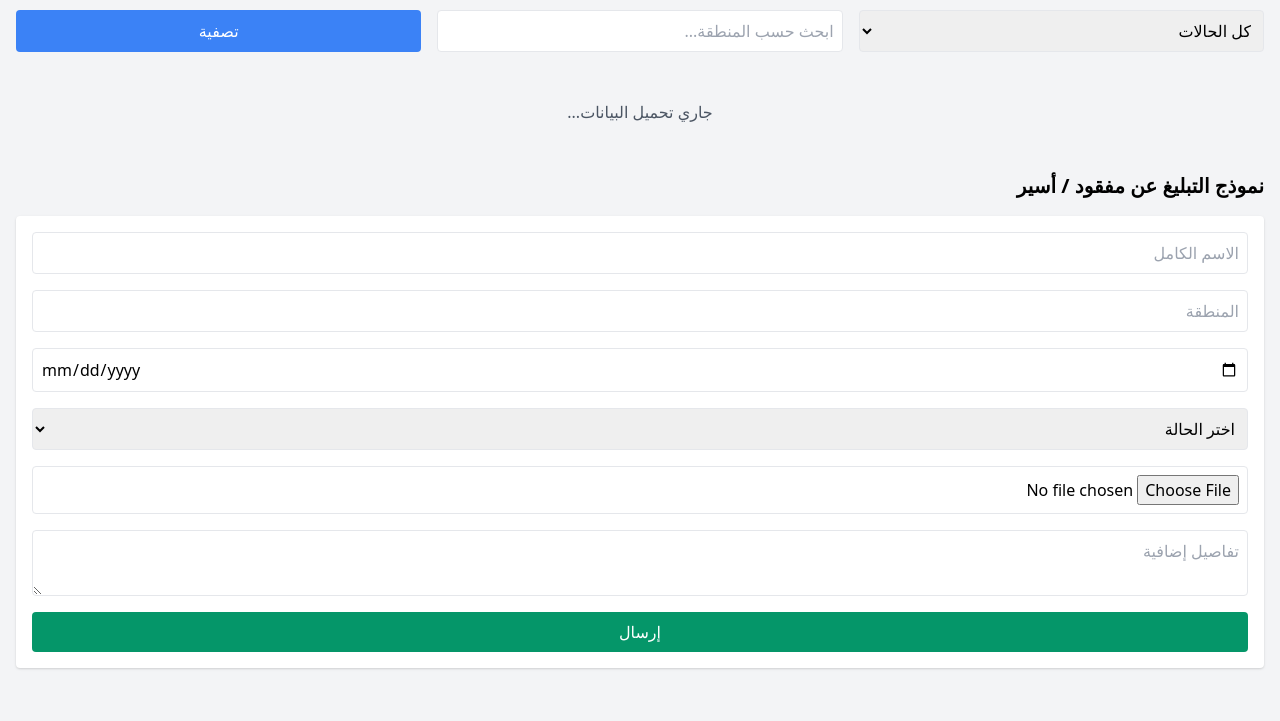
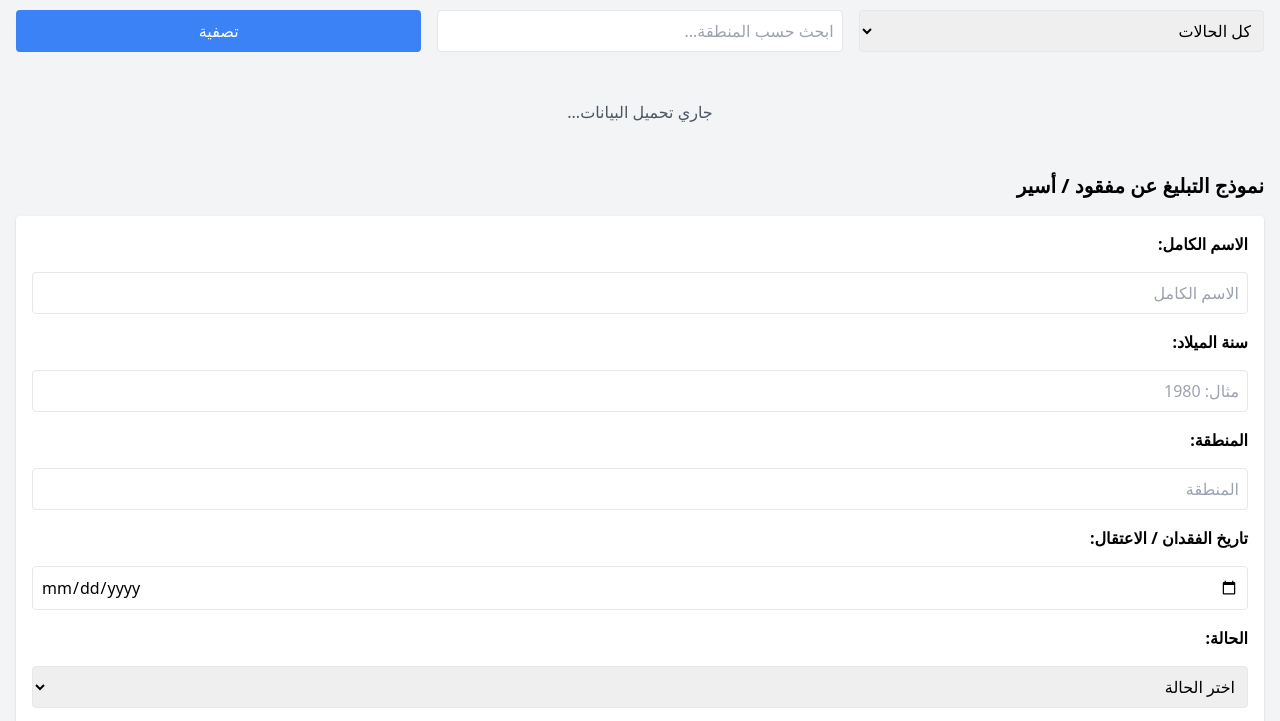
Before and after one commit to mdechr91/mafqood, a plain HTML site: page index.html in a window 1280 px wide. Shown: the part 70-791 px from the top of the page. Drawn offline with nearby package versions, Linux system fonts and the light colour scheme; no server answers.

Commit message:
index.html

```diff
--- a/index.html
+++ b/index.html
@@ -72,16 +72,38 @@
   <section class="p-4">
     <h2 class="text-xl font-bold mb-4">نموذج التبليغ عن مفقود / أسير</h2>
     <form id="reportForm" class="grid grid-cols-1 gap-4 bg-white p-4 rounded shadow">
-      <input type="text" name="name" placeholder="الاسم الكامل" class="p-2 border rounded" required>
-      <input type="text" name="location" placeholder="المنطقة" class="p-2 border rounded" required>
-      <input type="date" name="date" placeholder="تاريخ الفقدان / الاعتقال" class="p-2 border rounded" required>
-      <select name="status" class="p-2 border rounded" required>
+      <!-- Label and field for full name -->
+      <label class="font-semibold" for="name">الاسم الكامل:</label>
+      <input id="name" type="text" name="name" placeholder="الاسم الكامل" class="p-2 border rounded" required>
+
+      <!-- Label and field for birth year -->
+      <label class="font-semibold" for="birthYear">سنة الميلاد:</label>
+      <input id="birthYear" type="number" name="birthYear" placeholder="مثال: 1980" class="p-2 border rounded">
+
+      <!-- Label and field for location -->
+      <label class="font-semibold" for="location">المنطقة:</label>
+      <input id="location" type="text" name="location" placeholder="المنطقة" class="p-2 border rounded" required>
+
+      <!-- Label and field for date of missing/arrest -->
+      <label class="font-semibold" for="date">تاريخ الفقدان / الاعتقال:</label>
+      <input id="date" type="date" name="date" placeholder="تاريخ الفقدان / الاعتقال" class="p-2 border rounded" required>
+
+      <!-- Label and field for status -->
+      <label class="font-semibold" for="status">الحالة:</label>
+      <select id="status" name="status" class="p-2 border rounded" required>
         <option value="">اختر الحالة</option>
         <option value="مفقود">مفقود</option>
         <option value="أسير">أسير</option>
       </select>
-      <input type="file" name="image" class="p-2 border rounded" accept="image/*" required>
-      <textarea name="details" placeholder="تفاصيل إضافية" class="p-2 border rounded"></textarea>
+
+      <!-- Label and field for image upload -->
+      <label class="font-semibold" for="image">صورة الشخص:</label>
+      <input id="image" type="file" name="image" class="p-2 border rounded" accept="image/*" required>
+
+      <!-- Label and field for additional details -->
+      <label class="font-semibold" for="details">تفاصيل إضافية:</label>
+      <textarea id="details" name="details" placeholder="تفاصيل إضافية" class="p-2 border rounded"></textarea>
+
       <button type="submit" class="bg-green-600 text-white py-2 rounded">إرسال</button>
     </form>
   </section>
@@ -153,6 +175,7 @@
           <h2 class="text-xl font-bold mb-1">${person.name}</h2>
           <p>الحالة: <span class="${person.status === 'أسير' ? 'text-red-500' : 'text-blue-500'}">${person.status}</span></p>
           <p>المنطقة: ${person.location}</p>
+          <p>سنة الميلاد: ${person.birthYear ? person.birthYear : 'غير محددة'}</p>
           <p>تاريخ الفقدان: ${new Date(person.date).toLocaleDateString('ar-EG')}</p>
         `;
         card.onclick = () => showDetails(person);
@@ -167,6 +190,7 @@
         <h2 class="text-2xl font-bold mb-2">${person.name}</h2>
         <p><strong>الحالة:</strong> ${person.status}</p>
         <p><strong>المنطقة:</strong> ${person.location}</p>
+        <p><strong>سنة الميلاد:</strong> ${person.birthYear ? person.birthYear : 'غير محددة'}</p>
         <p><strong>تاريخ الفقدان / الاعتقال:</strong> ${person.date}</p>
         <p class="mt-2">${person.details}</p>
       `;
@@ -254,8 +278,13 @@
         await storageRef.put(imageFile);
         const imageUrl = await storageRef.getDownloadURL();
 
+        // Prepare birthYear (optional)
+        const birthYearValue = reportForm.elements.birthYear.value;
+        const birthYearNumber = birthYearValue ? parseInt(birthYearValue, 10) : null;
+
         await db.collection('people').add({
           name: reportForm.elements.name.value,
+          birthYear: birthYearNumber,
           location: reportForm.elements.location.value,
           date: reportForm.elements.date.value,
           status: reportForm.elements.status.value,
```
